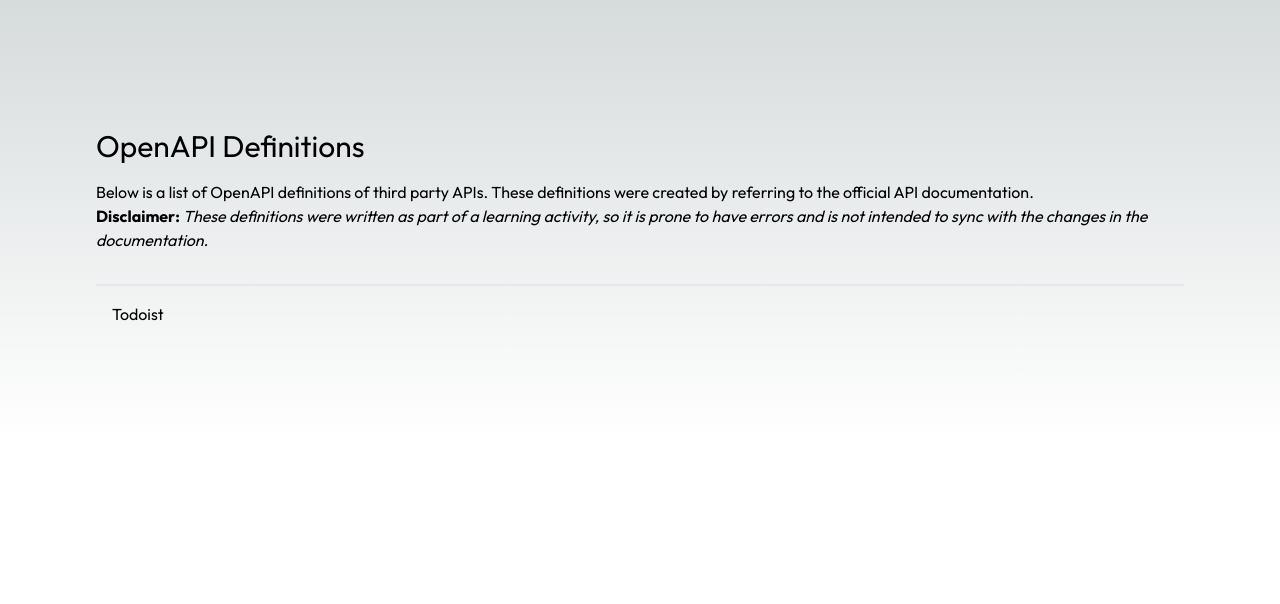
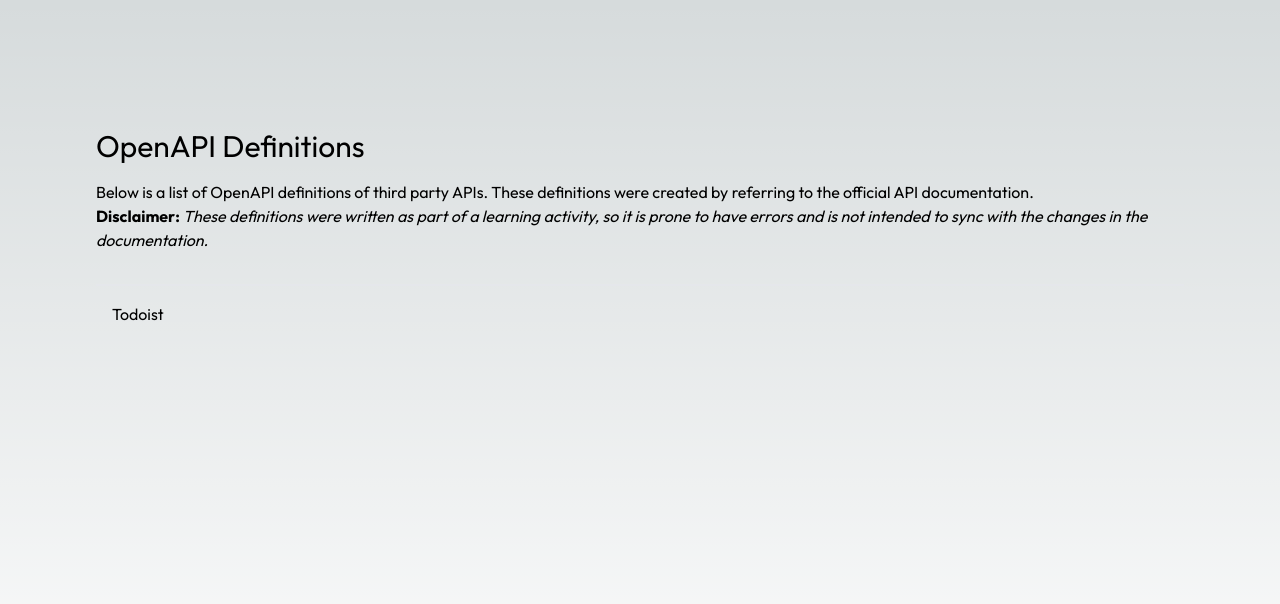
Before and after one commit to InfantAjayVenus/OpenAPI-Descriptions, a Next.js app: page / in a window 1280 px wide. Shown: the top 604 px of the page. Built offline with nearby package versions, Linux system fonts and the light colour scheme.

Commit message:
[index] style: update home page style to suite global.css changes

```diff
--- a/pages/index.tsx
+++ b/pages/index.tsx
@@ -22,7 +22,7 @@ export const getStaticProps = (() => {
 export default function Home({ definitionsList }: HomeProps) {
   return (
     <main
-      className={`p-24 ${font.className}`}
+      className={`p-24 h-screen overflow-y-hidden ${font.className}`}
     >
       <header className="border-b-2 py-8">
         <h3 className="text-3xl mb-4">OpenAPI Definitions</h3>
```
